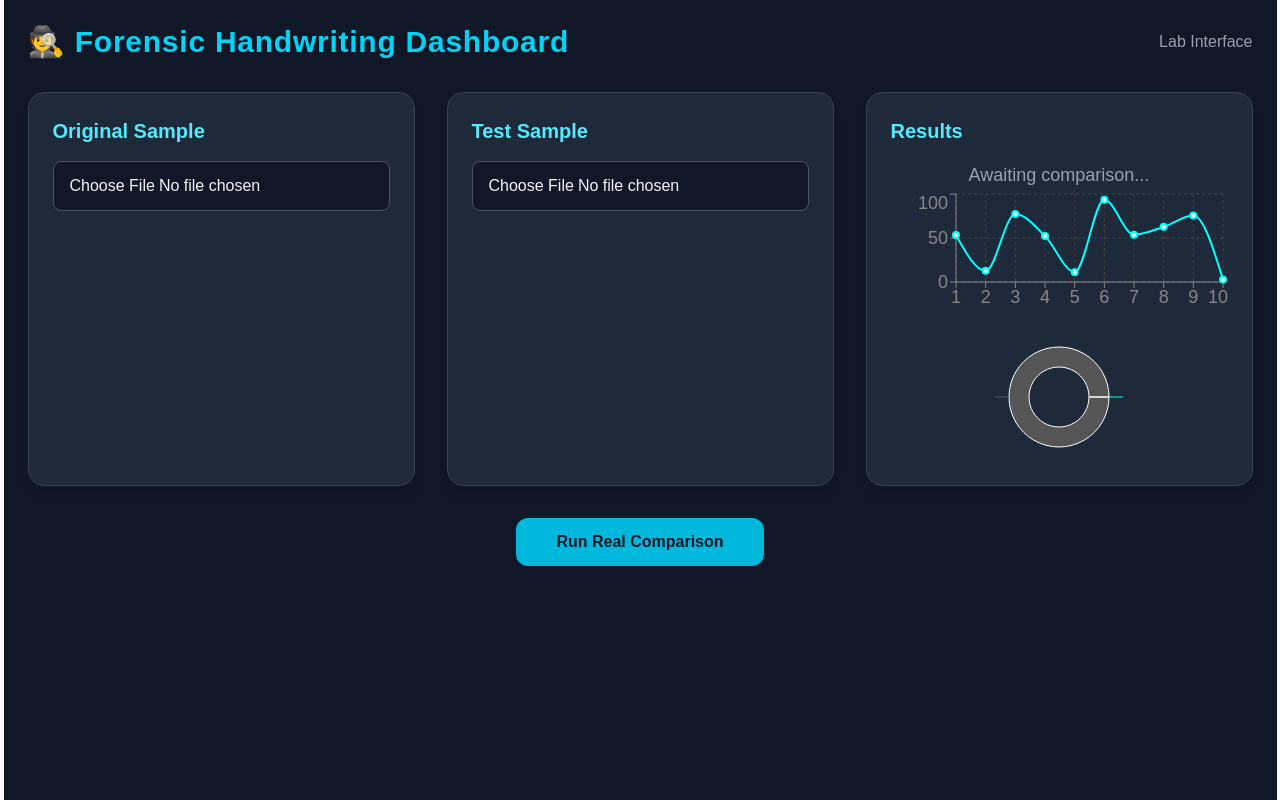
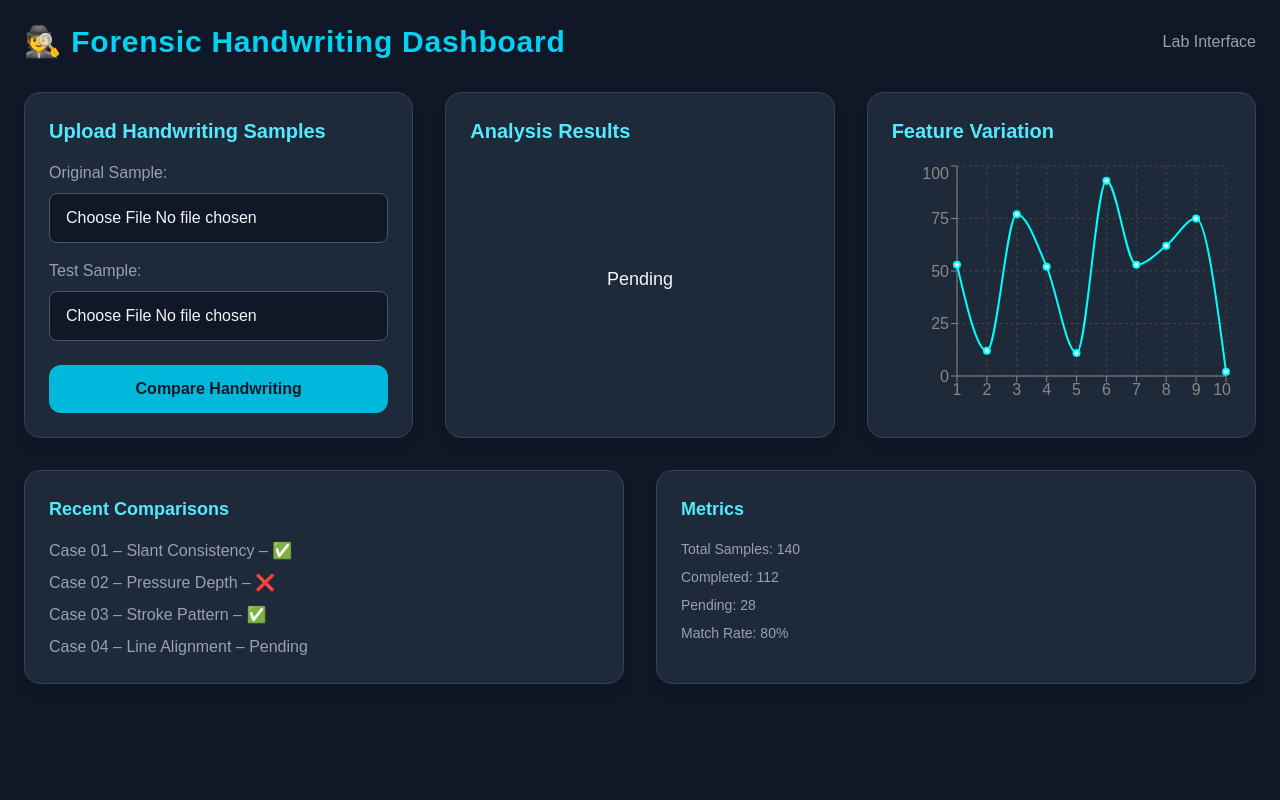
Before and after one commit to primyst/Signature-recognition, a Next.js app in the folder frontend/: page / in a window 1280 px wide. Built offline with nearby package versions, Linux system fonts and the light colour scheme.

Commit message:
Update SignatureUploader.tsx

```diff
--- a/frontend/src/app/components/SignatureUploader.tsx
+++ b/frontend/src/app/components/SignatureUploader.tsx
@@ -1,7 +1,6 @@
-'use client'
+"use client";
 
-import { useState } from 'react'
-import axios from 'axios'
+import { useState } from "react";
 import {
   LineChart,
   Line,
@@ -13,58 +12,70 @@ import {
   PieChart,
   Pie,
   Cell,
-} from 'recharts'
+} from "recharts";
 
-export default function ForensicHandwritingDashboard() {
-  const [originalFile, setOriginalFile] = useState<File | null>(null)
-  const [testFile, setTestFile] = useState<File | null>(null)
-  const [matchScore, setMatchScore] = useState<number | null>(null)
-  const [loading, setLoading] = useState(false)
-  const [errorMsg, setErrorMsg] = useState('')
+export default function HandwritingDashboard() {
+  const [originalFile, setOriginalFile] = useState<File | null>(null);
+  const [testFile, setTestFile] = useState<File | null>(null);
+  const [analysisResult, setAnalysisResult] = useState<string>("Pending");
+  const [matchScore, setMatchScore] = useState<number | null>(null);
+  const [loading, setLoading] = useState(false);
 
-  const COLORS = ['#00FFFF', '#555555']
+  const COLORS = ["#00FFFF", "#555555"];
+
+  // dynamic chart data based on score
+  const pieData = [
+    { name: "Match", value: matchScore ?? 0 },
+    { name: "Difference", value: 100 - (matchScore ?? 0) },
+  ];
+
+  const lineData = Array.from({ length: 10 }, (_, i) => ({
+    line: i + 1,
+    value: Math.floor(Math.random() * 100),
+  }));
 
   const handleCompare = async () => {
     if (!originalFile || !testFile) {
-      setErrorMsg('Please upload both handwriting samples.')
-      return
+      setAnalysisResult("⚠️ Please upload both handwriting samples first.");
+      return;
     }
 
-    setLoading(true)
-    setErrorMsg('')
-    setMatchScore(null)
+    setLoading(true);
+    setAnalysisResult("Analyzing handwriting... 🧠");
 
-    const formData = new FormData()
-    formData.append('original', originalFile)
-    formData.append('test', testFile)
+    const formData = new FormData();
+    formData.append("original", originalFile);
+    formData.append("test", testFile);
 
     try {
-      const res = await axios.post('http://localhost:5000/api/verify', formData, {
-        headers: { 'Content-Type': 'multipart/form-data' },
-      })
-      setMatchScore(res.data.match_score)
+      const res = await fetch(
+        "https://signature-recognition-0n3m.onrender.com/api/verify",
+        {
+          method: "POST",
+          body: formData,
+        }
+      );
+
+      if (!res.ok) throw new Error("API request failed");
+
+      const data = await res.json();
+      const score = data.match_score ?? 0;
+      setMatchScore(score);
+
+      if (score >= 70) {
+        setAnalysisResult(`✅ Strong Match (${score}%)`);
+      } else if (score >= 40) {
+        setAnalysisResult(`⚖️ Partial Match (${score}%)`);
+      } else {
+        setAnalysisResult(`❌ Weak or No Match (${score}%)`);
+      }
     } catch (err) {
-      setErrorMsg('Error contacting the verification server.')
+      console.error(err);
+      setAnalysisResult("❌ Error analyzing handwriting.");
     } finally {
-      setLoading(false)
+      setLoading(false);
     }
-  }
-
-  // Create a simple line chart to visualize score trend or randomness
-  const lineData = Array.from({ length: 10 }, (_, i) => ({
-    line: i + 1,
-    value: matchScore ? matchScore - Math.random() * 10 : Math.random() * 100,
-  }))
-
-  const pieData = matchScore
-    ? [
-        { name: 'Match', value: matchScore },
-        { name: 'Difference', value: 100 - matchScore },
-      ]
-    : [
-        { name: 'Match', value: 0 },
-        { name: 'Difference', value: 100 },
-      ]
+  };
 
   return (
     <div className="min-h-screen bg-gray-900 text-gray-100 p-6">
@@ -80,117 +91,120 @@ export default function ForensicHandwritingDashboard() {
       <div className="grid grid-cols-1 md:grid-cols-3 gap-8">
         {/* Upload Panel */}
         <div className="bg-gray-800 p-6 rounded-2xl shadow-lg border border-gray-700">
-          <h2 className="text-xl font-bold text-cyan-300 mb-4">Original Sample</h2>
+          <h2 className="text-xl font-bold text-cyan-300 mb-4">
+            Upload Handwriting Samples
+          </h2>
+
+          <p className="text-gray-400 mb-2">Original Sample:</p>
           <input
             type="file"
             accept="image/*"
             onChange={(e) => setOriginalFile(e.target.files?.[0] || null)}
             className="w-full px-4 py-3 rounded-lg bg-gray-900 border border-gray-600 focus:outline-none focus:ring-2 focus:ring-cyan-400 transition mb-4"
           />
-          {originalFile && (
-            <img
-              src={URL.createObjectURL(originalFile)}
-              alt="Original sample"
-              className="rounded-xl border border-gray-700 mt-2"
-            />
-          )}
-        </div>
 
-        {/* Upload Test Panel */}
-        <div className="bg-gray-800 p-6 rounded-2xl shadow-lg border border-gray-700">
-          <h2 className="text-xl font-bold text-cyan-300 mb-4">Test Sample</h2>
+          <p className="text-gray-400 mb-2">Test Sample:</p>
           <input
             type="file"
             accept="image/*"
             onChange={(e) => setTestFile(e.target.files?.[0] || null)}
-            className="w-full px-4 py-3 rounded-lg bg-gray-900 border border-gray-600 focus:outline-none focus:ring-2 focus:ring-cyan-400 transition mb-4"
+            className="w-full px-4 py-3 rounded-lg bg-gray-900 border border-gray-600 focus:outline-none focus:ring-2 focus:ring-cyan-400 transition"
           />
-          {testFile && (
-            <img
-              src={URL.createObjectURL(testFile)}
-              alt="Test sample"
-              className="rounded-xl border border-gray-700 mt-2"
+
+          <button
+            onClick={handleCompare}
+            disabled={loading}
+            className={`w-full mt-6 py-3 rounded-xl font-semibold ${
+              loading
+                ? "bg-gray-600 cursor-not-allowed"
+                : "bg-cyan-500 hover:bg-cyan-600"
+            } text-gray-900 transition`}
+          >
+            {loading ? "Analyzing..." : "Compare Handwriting"}
+          </button>
+        </div>
+
+        {/* Analysis Panel */}
+        <div className="bg-gray-800 p-6 rounded-2xl shadow-lg border border-gray-700 flex flex-col justify-between">
+          <h2 className="text-xl font-bold text-cyan-300 mb-4">
+            Analysis Results
+          </h2>
+          <div className="flex-1 flex flex-col justify-center items-center text-gray-100 text-lg font-mono">
+            <p className="mb-4 text-center">{analysisResult}</p>
+
+            {/* Pie Chart */}
+            {matchScore !== null && (
+              <div className="w-40 h-40">
+                <ResponsiveContainer width="100%" height="100%">
+                  <PieChart>
+                    <Pie
+                      data={pieData}
+                      innerRadius={40}
+                      outerRadius={70}
+                      dataKey="value"
+                      label
+                    >
+                      {pieData.map((entry, index) => (
+                        <Cell
+                          key={`cell-${index}`}
+                          fill={COLORS[index % COLORS.length]}
                         />
+                      ))}
+                    </Pie>
+                    <Tooltip />
+                  </PieChart>
+                </ResponsiveContainer>
+              </div>
             )}
           </div>
+        </div>
 
-        {/* Result Panel */}
-        <div className="bg-gray-800 p-6 rounded-2xl shadow-lg border border-gray-700 flex flex-col justify-between">
-          <h2 className="text-xl font-bold text-cyan-300 mb-4">Results</h2>
-          <div className="flex-1 flex flex-col justify-center items-center text-gray-100 text-lg font-mono">
-            {loading ? (
-              <p className="text-cyan-400">Analyzing handwriting...</p>
-            ) : matchScore !== null ? (
-              <>
-                <p
-                  className={`mb-4 text-2xl font-bold ${
-                    matchScore >= 70 ? 'text-green-400' : 'text-red-400'
-                  }`}
-                >
-                  Match Score: {matchScore}%
-                </p>
-                <p className="text-gray-400 mb-4">
-                  {matchScore >= 70
-                    ? '✅ Likely written by the same person'
-                    : '❌ Possibly different handwriting samples'}
-                </p>
-              </>
-            ) : (
-              <p className="text-gray-400">Awaiting comparison...</p>
-            )}
-
-            {/* Line Chart */}
-            <div className="w-full h-32">
-              <ResponsiveContainer width="100%" height="100%">
+        {/* Line Chart Visualization */}
+        <div className="bg-gray-800 p-6 rounded-2xl shadow-lg border border-gray-700">
+          <h2 className="text-xl font-bold text-cyan-300 mb-4">
+            Feature Variation
+          </h2>
+          <ResponsiveContainer width="100%" height={250}>
             <LineChart data={lineData}>
               <CartesianGrid stroke="#444" strokeDasharray="3 3" />
               <XAxis dataKey="line" stroke="#888" />
               <YAxis stroke="#888" />
               <Tooltip />
-                  <Line type="monotone" dataKey="value" stroke="#00FFFF" strokeWidth={2} />
+              <Line
+                type="monotone"
+                dataKey="value"
+                stroke="#00FFFF"
+                strokeWidth={2}
+              />
             </LineChart>
           </ResponsiveContainer>
         </div>
+      </div>
 
-            {/* Pie Chart */}
-            <div className="w-32 h-32 mt-4">
-              <ResponsiveContainer width="100%" height="100%">
-                <PieChart>
-                  <Pie
-                    data={pieData}
-                    innerRadius={30}
-                    outerRadius={50}
-                    dataKey="value"
-                    label
-                  >
-                    {pieData.map((entry, index) => (
-                      <Cell key={`cell-${index}`} fill={COLORS[index % COLORS.length]} />
-                    ))}
-                  </Pie>
-                </PieChart>
-              </ResponsiveContainer>
+      {/* Footer Section */}
+      <div className="mt-8 grid grid-cols-1 md:grid-cols-2 gap-8">
+        <div className="bg-gray-800 p-6 rounded-2xl shadow-lg border border-gray-700">
+          <h3 className="text-lg font-bold text-cyan-300 mb-4">
+            Recent Comparisons
+          </h3>
+          <ul className="text-gray-400 space-y-2">
+            <li>Case 01 – Slant Consistency – ✅</li>
+            <li>Case 02 – Pressure Depth – ❌</li>
+            <li>Case 03 – Stroke Pattern – ✅</li>
+            <li>Case 04 – Line Alignment – Pending</li>
+          </ul>
+        </div>
+
+        <div className="bg-gray-800 p-6 rounded-2xl shadow-lg border border-gray-700">
+          <h3 className="text-lg font-bold text-cyan-300 mb-4">Metrics</h3>
+          <div className="text-gray-400 text-sm space-y-2">
+            <p>Total Samples: 140</p>
+            <p>Completed: 112</p>
+            <p>Pending: 28</p>
+            <p>Match Rate: 80%</p>
           </div>
         </div>
       </div>
     </div>
-
-      {/* Compare Button */}
-      <div className="mt-8 flex justify-center">
-        <button
-          onClick={handleCompare}
-          disabled={loading}
-          className={`px-10 py-3 rounded-xl font-semibold ${
-            loading ? 'bg-gray-600 cursor-not-allowed' : 'bg-cyan-500 hover:bg-cyan-600'
-          } text-gray-900 transition`}
-        >
-          {loading ? 'Running Analysis...' : 'Run Real Comparison'}
-        </button>
-      </div>
-
-      {/* Error message */}
-      {errorMsg && (
-        <p className="text-red-400 text-center mt-4">{errorMsg}</p>
-      )}
-    </div>
-  )
+  );
 }
```
Lines whose indentation alone changed are shown as unchanged.
